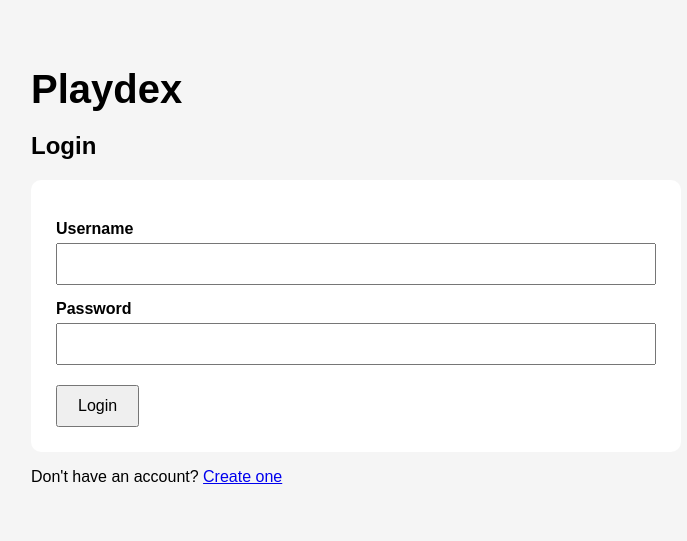
After one commit to joec-swash/Playdex, a Flask app: page /login in a window 1280 px wide. The commit adds this page. Shown: the top 541 px of the page, without its empty margins (159-846 px from the left). Run offline with Flask 3, Linux system fonts and the light colour scheme.

Commit message:
Added Login and Sign Up

```diff
--- a/app.py
+++ b/app.py
@@ -1,29 +1,179 @@
-from flask import Flask, render_template, request, redirect
+from functools import wraps
+
+from flask import (
+    Flask,
+    render_template,
+    request,
+    redirect,
+    session,
+    url_for
+)
+
+from werkzeug.security import generate_password_hash, check_password_hash
+
 from database import get_connection, create_table
 
+
 app = Flask(__name__)
+
+app.config.from_pyfile("config.py")
 
 
 create_table()
 
 
+def login_required(route):
+    @wraps(route)
+    def wrapped(*args, **kwargs):
+        if "user_id" not in session:
+            return redirect(url_for("login"))
+
+        return route(*args, **kwargs)
+
+    return wrapped
+
+
+@app.route("/register", methods=["GET", "POST"])
+def register():
+
+    if request.method == "POST":
+
+        username = request.form["username"].strip()
+        password = request.form["password"]
+
+        if len(username) < 3:
+            return render_template(
+                "register.html",
+                error="Username must be at least 3 characters long."
+            )
+
+        if len(password) < 8:
+            return render_template(
+                "register.html",
+                error="Password must be at least 8 characters long."
+            )
+
+        connection = get_connection()
+
+        existing_user = connection.execute("""
+            SELECT id
+            FROM users
+            WHERE username = ?
+        """, (username,)).fetchone()
+
+        if existing_user:
+            connection.close()
+
+            return render_template(
+                "register.html",
+                error="That username is already taken."
+            )
+
+        password_hash = generate_password_hash(password)
+
+        cursor = connection.execute("""
+            INSERT INTO users (username, password_hash)
+            VALUES (?, ?)
+        """, (username, password_hash))
+
+        user_id = cursor.lastrowid
+
+        # If Playdex already had games before accounts existed,
+        # give those games to the first account created.
+        connection.execute("""
+            UPDATE games
+            SET user_id = ?
+            WHERE user_id IS NULL
+        """, (user_id,))
+
+        connection.commit()
+        connection.close()
+
+        session.clear()
+        session["user_id"] = user_id
+        session["username"] = username
+
+        return redirect("/")
+
+    return render_template("register.html")
+
+
+@app.route("/login", methods=["GET", "POST"])
+def login():
+
+    if request.method == "POST":
+
+        username = request.form["username"].strip()
+        password = request.form["password"]
+
+        connection = get_connection()
+
+        user = connection.execute("""
+            SELECT *
+            FROM users
+            WHERE username = ?
+        """, (username,)).fetchone()
+
+        connection.close()
+
+        if user is None:
+            return render_template(
+                "login.html",
+                error="Incorrect username or password."
+            )
+
+        if not check_password_hash(user["password_hash"], password):
+            return render_template(
+                "login.html",
+                error="Incorrect username or password."
+            )
+
+        session.clear()
+        session["user_id"] = user["id"]
+        session["username"] = user["username"]
+
+        return redirect("/")
+
+    return render_template("login.html")
+
+
+@app.route("/logout")
+def logout():
+
+    session.clear()
+
+    return redirect(url_for("login"))
+
+
 @app.route("/")
+@login_required
 def home():
+
     search = request.args.get("search", "").strip()
 
     connection = get_connection()
 
     if search:
+
         games = connection.execute("""
-            SELECT * FROM games
-            WHERE title LIKE ?
+            SELECT *
+            FROM games
+            WHERE user_id = ?
+            AND title LIKE ?
             ORDER BY id DESC
-        """, (f"%{search}%",)).fetchall()
+        """, (
+            session["user_id"],
+            f"%{search}%"
+        )).fetchall()
+
     else:
+
         games = connection.execute("""
-            SELECT * FROM games
+            SELECT *
+            FROM games
+            WHERE user_id = ?
             ORDER BY id DESC
-        """).fetchall()
+        """, (session["user_id"],)).fetchall()
 
     connection.close()
 
@@ -35,8 +185,11 @@ def home():
 
 
 @app.route("/add", methods=["GET", "POST"])
+@login_required
 def add_game():
+
     if request.method == "POST":
+
         title = request.form["title"]
         platform = request.form["platform"]
         rating = request.form["rating"]
@@ -45,9 +198,21 @@ def add_game():
         connection = get_connection()
 
         connection.execute("""
-            INSERT INTO games (title, platform, rating, review)
-            VALUES (?, ?, ?, ?)
-        """, (title, platform, rating, review))
+            INSERT INTO games (
+                title,
+                platform,
+                rating,
+                review,
+                user_id
+            )
+            VALUES (?, ?, ?, ?, ?)
+        """, (
+            title,
+            platform,
+            rating,
+            review,
+            session["user_id"]
+        ))
 
         connection.commit()
         connection.close()
@@ -58,13 +223,20 @@ def add_game():
 
 
 @app.route("/game/<int:game_id>")
+@login_required
 def game(game_id):
+
     connection = get_connection()
 
     game = connection.execute("""
-        SELECT * FROM games
+        SELECT *
+        FROM games
         WHERE id = ?
-    """, (game_id,)).fetchone()
+        AND user_id = ?
+    """, (
+        game_id,
+        session["user_id"]
+    )).fetchone()
 
     connection.close()
 
@@ -75,19 +247,27 @@ def game(game_id):
 
 
 @app.route("/game/<int:game_id>/edit", methods=["GET", "POST"])
+@login_required
 def edit_game(game_id):
+
     connection = get_connection()
 
     game = connection.execute("""
-        SELECT * FROM games
+        SELECT *
+        FROM games
         WHERE id = ?
-    """, (game_id,)).fetchone()
+        AND user_id = ?
+    """, (
+        game_id,
+        session["user_id"]
+    )).fetchone()
 
     if game is None:
         connection.close()
         return "Game not found", 404
 
     if request.method == "POST":
+
         title = request.form["title"]
         platform = request.form["platform"]
         rating = request.form["rating"]
@@ -95,9 +275,20 @@ def edit_game(game_id):
 
         connection.execute("""
             UPDATE games
-            SET title = ?, platform = ?, rating = ?, review = ?
+            SET title = ?,
+                platform = ?,
+                rating = ?,
+                review = ?
             WHERE id = ?
-        """, (title, platform, rating, review, game_id))
+            AND user_id = ?
+        """, (
+            title,
+            platform,
+            rating,
+            review,
+            game_id,
+            session["user_id"]
+        ))
 
         connection.commit()
         connection.close()
@@ -106,17 +297,26 @@ def edit_game(game_id):
 
     connection.close()
 
-    return render_template("edit_game.html", game=game)
+    return render_template(
+        "edit_game.html",
+        game=game
+    )
 
 
 @app.route("/game/<int:game_id>/delete", methods=["POST"])
+@login_required
 def delete_game(game_id):
+
     connection = get_connection()
 
     connection.execute("""
         DELETE FROM games
         WHERE id = ?
-    """, (game_id,))
+        AND user_id = ?
+    """, (
+        game_id,
+        session["user_id"]
+    ))
 
     connection.commit()
     connection.close()
--- a/database.py
+++ b/database.py
@@ -14,6 +14,14 @@ def create_table():
     connection = get_connection()
 
     connection.execute("""
+        CREATE TABLE IF NOT EXISTS users (
+            id INTEGER PRIMARY KEY AUTOINCREMENT,
+            username TEXT NOT NULL UNIQUE COLLATE NOCASE,
+            password_hash TEXT NOT NULL
+        )
+    """)
+
+    connection.execute("""
         CREATE TABLE IF NOT EXISTS games (
             id INTEGER PRIMARY KEY AUTOINCREMENT,
             title TEXT NOT NULL,
@@ -23,5 +31,16 @@ def create_table():
         )
     """)
 
+    # Add user_id to older Playdex databases that do not have it yet.
+    columns = connection.execute("PRAGMA table_info(games)").fetchall()
+
+    column_names = [column["name"] for column in columns]
+
+    if "user_id" not in column_names:
+        connection.execute("""
+            ALTER TABLE games
+            ADD COLUMN user_id INTEGER
+        """)
+
     connection.commit()
     connection.close()
--- a/static/style.css
+++ b/static/style.css
@@ -140,3 +140,10 @@ button {
 .search-form button {
     margin-top: 0;
 }
+
+.error {
+    padding: 10px;
+    margin-bottom: 15px;
+    background-color: #ffe0e0;
+    border-radius: 6px;
+}
--- /dev/null
+++ b/templates/login.html
@@ -0,0 +1,58 @@
+<!DOCTYPE html>
+<html lang="en">
+
+<head>
+    <meta charset="UTF-8">
+    <meta name="viewport" content="width=device-width, initial-scale=1.0">
+
+    <title>Login - Playdex</title>
+
+    <link rel="stylesheet" href="{{ url_for('static', filename='style.css') }}">
+</head>
+
+<body>
+
+    <main>
+
+        <h1>Playdex</h1>
+
+        <h2>Login</h2>
+
+        {% if error %}
+            <p class="error">{{ error }}</p>
+        {% endif %}
+
+        <form method="POST">
+
+            <label for="username">Username</label>
+
+            <input
+                type="text"
+                id="username"
+                name="username"
+                required
+            >
+
+            <label for="password">Password</label>
+
+            <input
+                type="password"
+                id="password"
+                name="password"
+                required
+            >
+
+            <button type="submit">Login</button>
+
+        </form>
+
+        <p>
+            Don't have an account?
+            <a href="/register">Create one</a>
+        </p>
+
+    </main>
+
+</body>
+
+</html>
```
Also changed, not shown: templates/index.html (+12 -1 lines), templates/register.html (added, +58 -0 lines), 1 other file.
